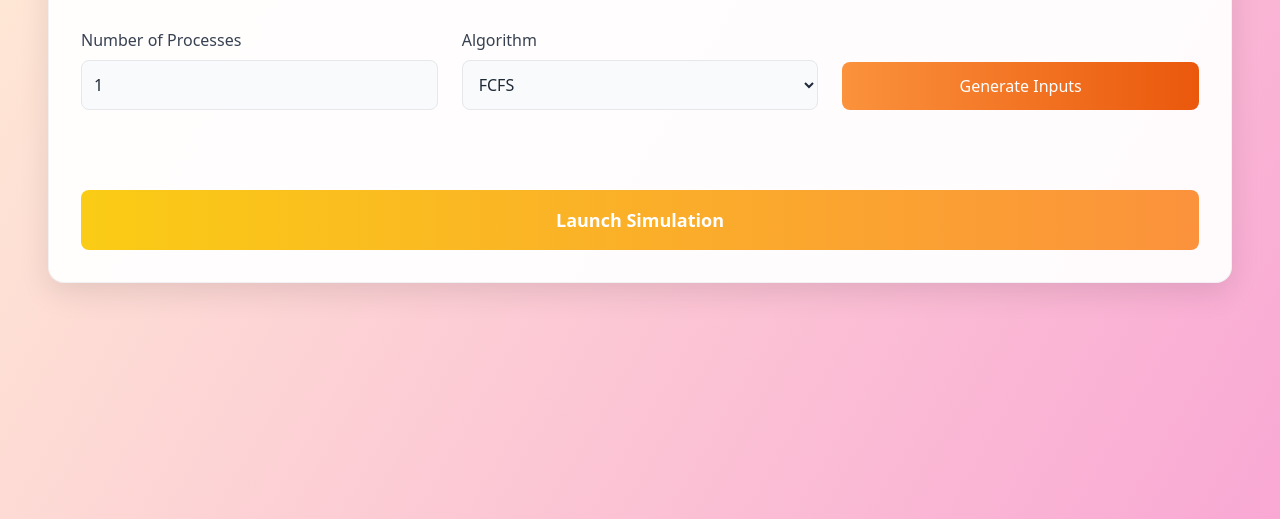
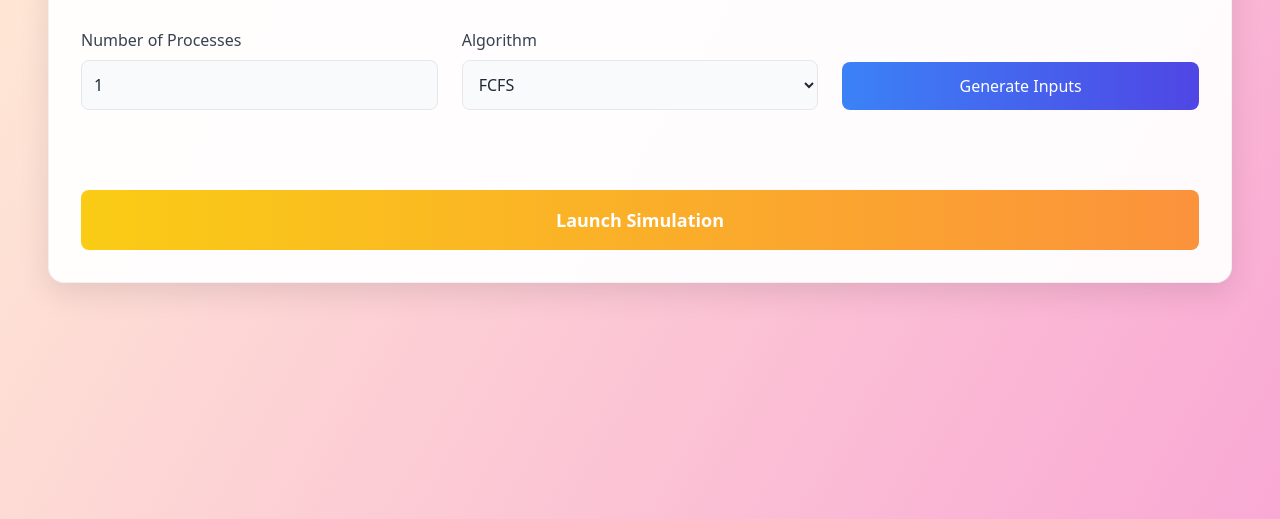
Before and after one commit to dvijaykumarr/OSproject, a plain HTML site: page index.html in a window 1280 px wide. Shown: the part 281-800 px from the top of the page. Drawn offline with nearby package versions, Linux system fonts and the light colour scheme.

Commit message:
Update index.html

```diff
--- a/index.html
+++ b/index.html
@@ -90,7 +90,7 @@
                     </select>
                 </div>
                 <div class="flex items-end">
-                    <button id="generateBtn" class="w-full bg-gradient-to-r from-orange-400 to-orange-600 text-white px-6 py-3 rounded-lg hover:from-blue-600 hover:to-indigo-700 transition-all duration-300">Generate Inputs</button>
+                    <button id="generateBtn" class="w-full bg-gradient-to-r from-blue-500 to-indigo-600 text-white px-6 py-3 rounded-lg hover:from-blue-600 hover:to-indigo-700 transition-all duration-300">Generate Inputs</button>
                 </div>
             </div>
 
```
